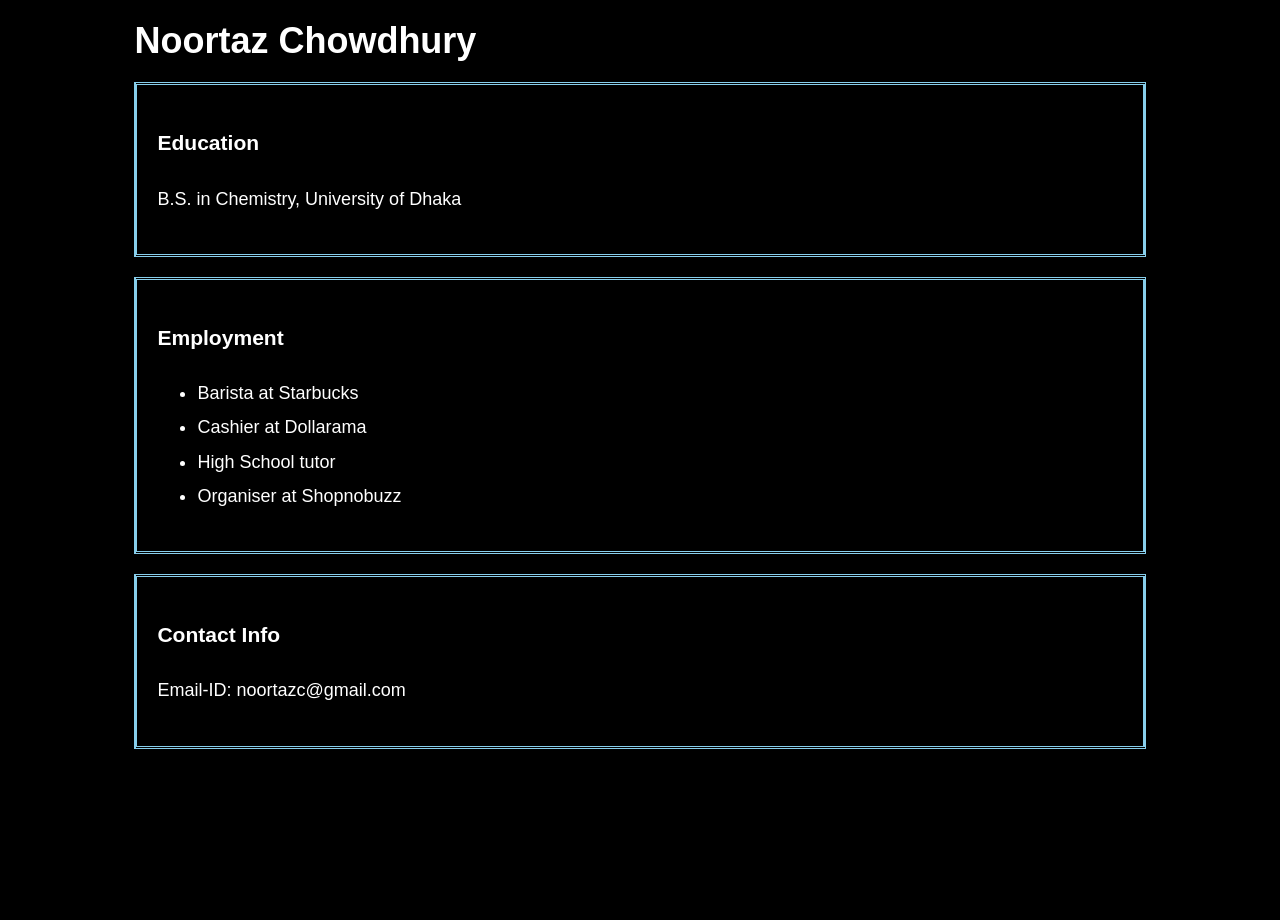
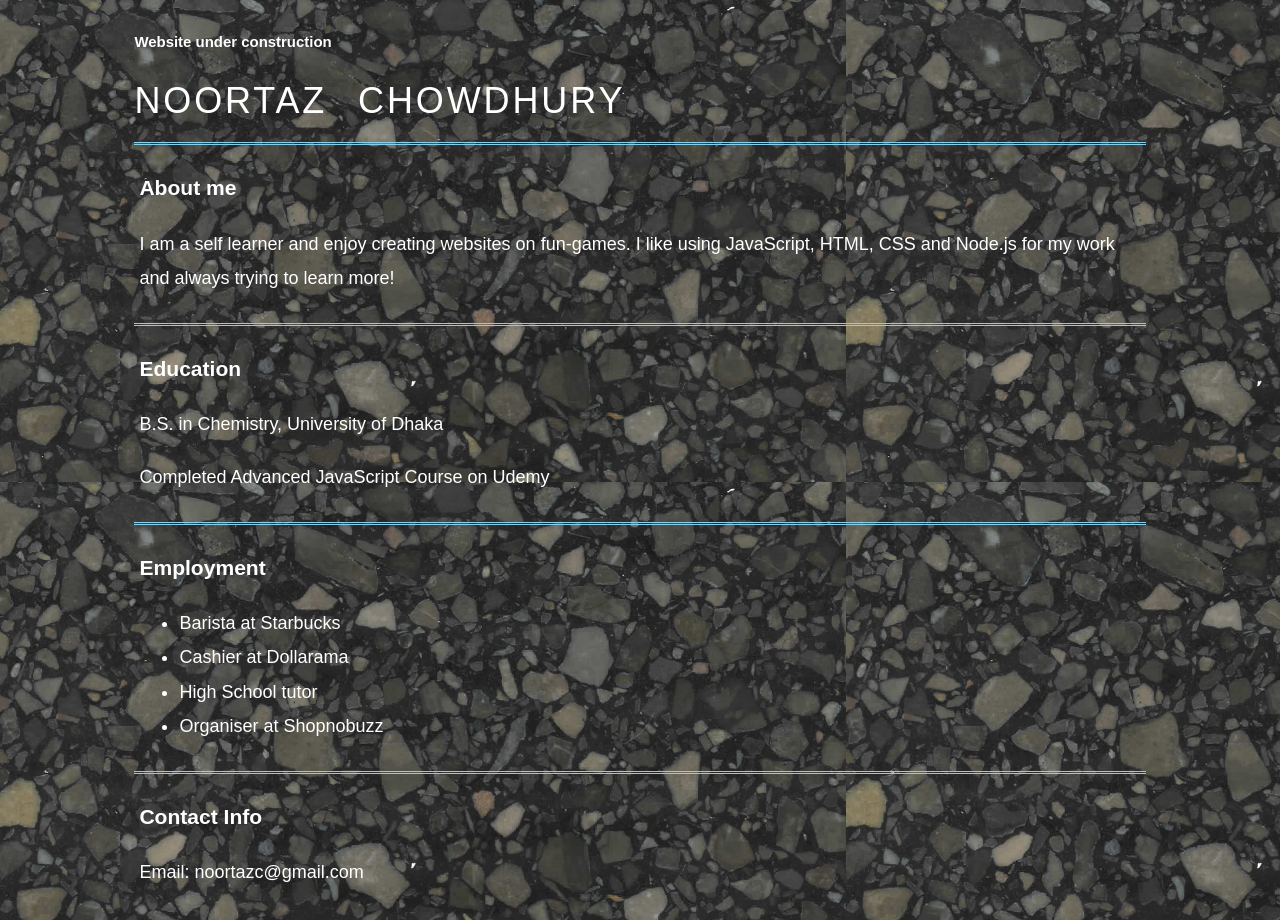
Before and after one commit to noortaz/noortaz.github.io, a plain HTML site: page index.html in a window 1280 px wide. Before the commit the page ends 800 px from the top, so only its background shows below. Drawn offline with Linux system fonts and the light colour scheme.

Commit message:
Web repair

```diff
--- a/css/style.css
+++ b/css/style.css
@@ -1,5 +1,5 @@
 body{
-  background-color: black;
+  background-image: url(../images/showcase.jpg);
   color:white;
   /*
   font-family: Arial, Helvetica, sans-serif;
@@ -11,33 +11,42 @@ body{
 }
 
 .container{
+
   width: 80%;
   margin: auto;
 }
 
+h1{
+  font-family: fantasy;
+  font-weight: normal;
+  font-style: normal;
+  text-decoration: inherit;
+  text-transform: uppercase;
+  letter-spacing: 0.08em;
+  word-spacing: 0.5em;
+}
+
+
+.box-0{
+  border-top: skyblue 3px double;
+  padding: 5px;
+  margin: 5px 0;
+}
+
 .box-1{
-  border: skyblue 3px solid;
-  border-bottom-style: double;
-  border-top-style: double;
-
-  padding: 20px;
-  margin: 20px 0;
+  border-top: skyblue 3px double;
+  padding: 5px;
+  margin: 5px 0;
 }
 
 .box-2{
-  border: skyblue 3px solid;
-  border-bottom-style: double;
-  border-top-style: double;
-
-  padding: 20px;
-  margin: 20px 0;
+  border-top: skyblue 3px double;
+  padding: 5px;
+  margin: 5px 0;
 }
 
 .box-3{
-  border: skyblue 3px solid;
-  border-bottom-style: double;
-  border-top-style: double;
-
-  padding: 20px;
-  margin: 20px 0;
+  border-top: skyblue 3px double;
+  padding: 5px;
+  margin: 5px 0;
 }
--- a/index.html
+++ b/index.html
@@ -7,10 +7,16 @@
     </head>
     <body>
         <div class="container">
+            <h5>Website under construction</h5>
             <h1>Noortaz Chowdhury</h1>
+            <div class="box-0">
+              <h3>About me</h3>
+              <p>I am a self learner and enjoy creating websites on fun-games. I like using JavaScript, HTML, CSS and Node.js for my work and always trying to learn more!</p>
+            </div>
             <div class="box-1">
               <h3>Education</h3>
               <p>B.S. in Chemistry, University of Dhaka</p>
+              <p>Completed Advanced JavaScript Course on Udemy</p>
             </div>
             <div class="box-2">
               <h3>Employment</h3>
@@ -23,7 +29,7 @@
           </div>
           <div class="box-3">
             <h3>Contact Info</h3>
-            <p>Email-ID: noortazc@gmail.com</p>
+            <p>Email: noortazc@gmail.com</p>
           </div>
        </div>
     </body>
```
Also changed, not shown: images/lala.JPG (added), images/showcase.JPG (added).
